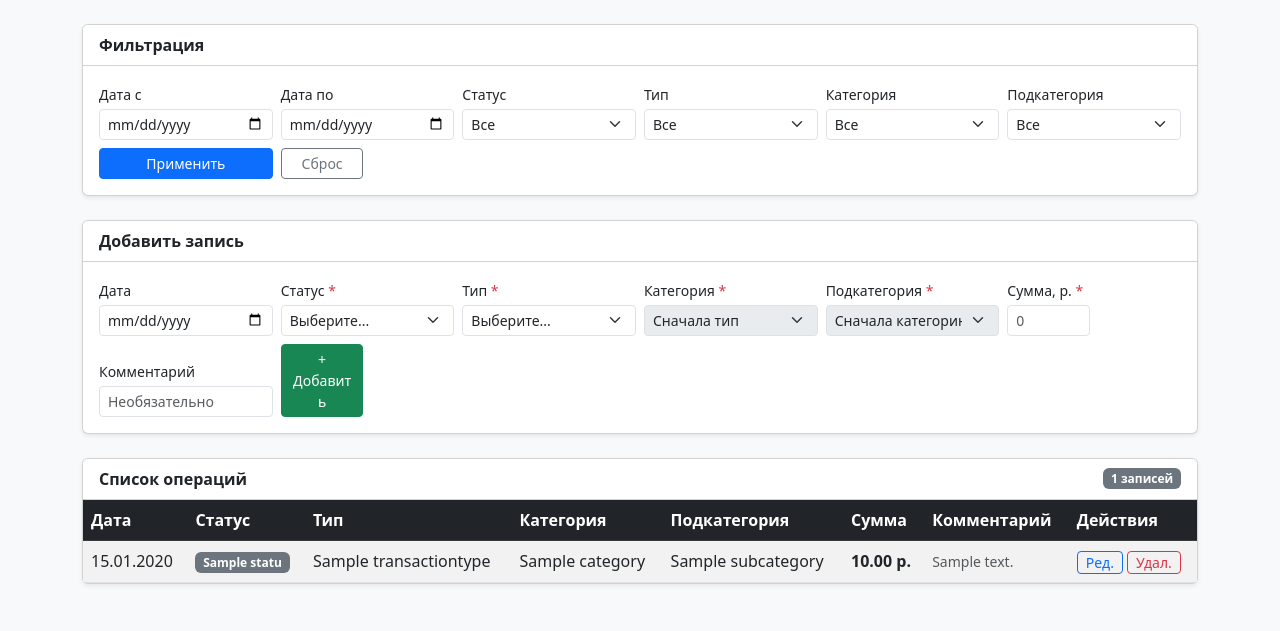
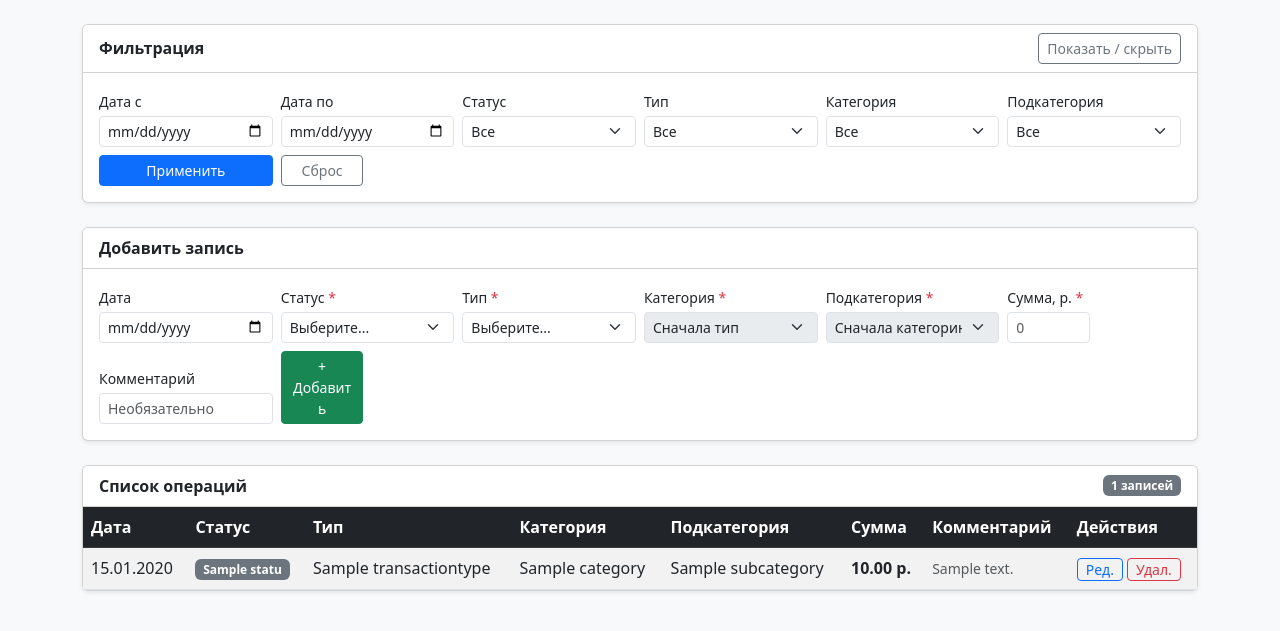
Before and after one commit to levanchik3010-jpg/testovoe_zadanie_PervayaITCompaniya, a Django app: template cashflow/templates/cashflow/index.html in a window 1280 px wide. Shown: the part 58-689 px from the top of the page. Run offline with Django 5.2, Linux system fonts and the light colour scheme; tables that the repository leaves empty hold one stand-in row (values such as "Sample post"); the template is opened without the code that fills it: values that come from a table or form of the project are taken from there, most other values are stand-ins (such as "Sample title", 1, 10 or a date in 2020).

Commit message:
feat: фильтры скрываются/раскрываются

```diff
--- a/cashflow/templates/cashflow/index.html
+++ b/cashflow/templates/cashflow/index.html
@@ -27,7 +27,14 @@
 
     <!-- Фильтры -->
     <div class="card mb-4 shadow-sm">
-        <div class="card-header bg-white fw-semibold">Фильтрация</div>
+        <div class="card-header bg-white d-flex justify-content-between align-items-center">
+            <span class="fw-semibold">Фильтрация</span>
+            <button class="btn btn-sm btn-outline-secondary" type="button"
+                    data-bs-toggle="collapse" data-bs-target="#filterBody">
+                Показать / скрыть
+            </button>
+        </div>
+        <div class="collapse" id="filterBody">
             <div class="card-body">
                 <form method="get" class="row g-2 align-items-end">
                     <div class="col-md-2">
@@ -73,6 +80,7 @@
                         <a href="{% url 'index' %}" class="btn btn-outline-secondary btn-sm w-100">Сброс</a>
                     </div>
                 </form>
+            </div>
         </div>
     </div>
 
@@ -172,6 +180,18 @@
 
 <script src="https://cdn.jsdelivr.net/npm/bootstrap@5.3.0/dist/js/bootstrap.bundle.min.js"></script>
 <script>
+    // Если есть активные фильтры — раскрываем блок автоматически
+    const hasActiveFilters = {{ filter.start_date|yesno:"true,false" }}
+        || {{ filter.end_date|yesno:"true,false" }}
+        || "{{ filter.status }}" !== ""
+        || "{{ filter.type }}" !== ""
+        || "{{ filter.category }}" !== ""
+        || "{{ filter.subcategory }}" !== "";
+
+    if (hasActiveFilters) {
+        document.getElementById('filterBody').classList.add('show');
+    }
+
     // --- Форма добавления: каскадные селекты ---
     const typeSelect = document.getElementById('typeSelect');
     const catSelect = document.getElementById('catSelect');
```
Lines whose indentation alone changed are shown as unchanged.
